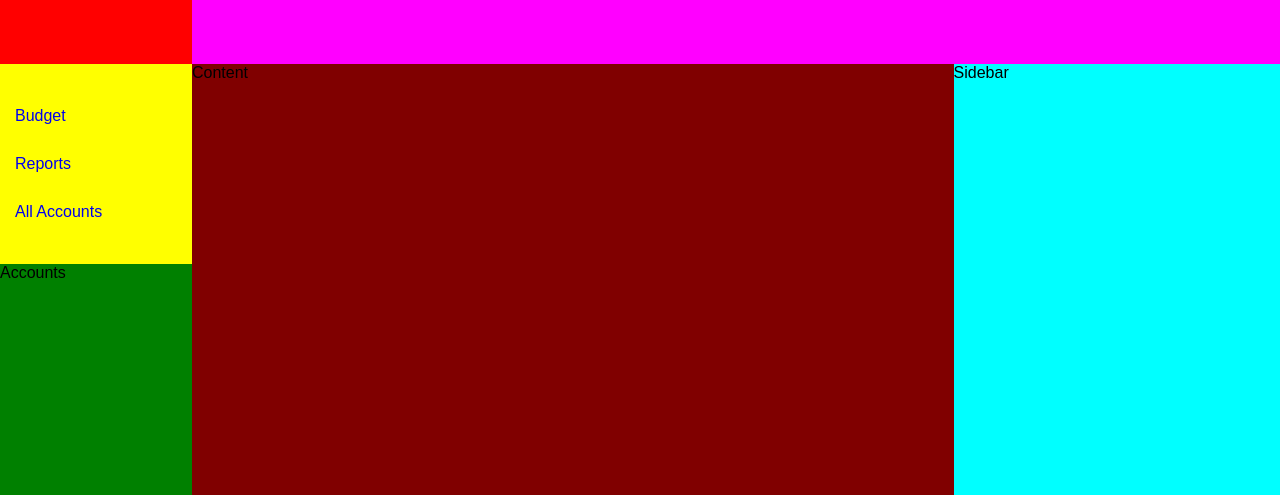
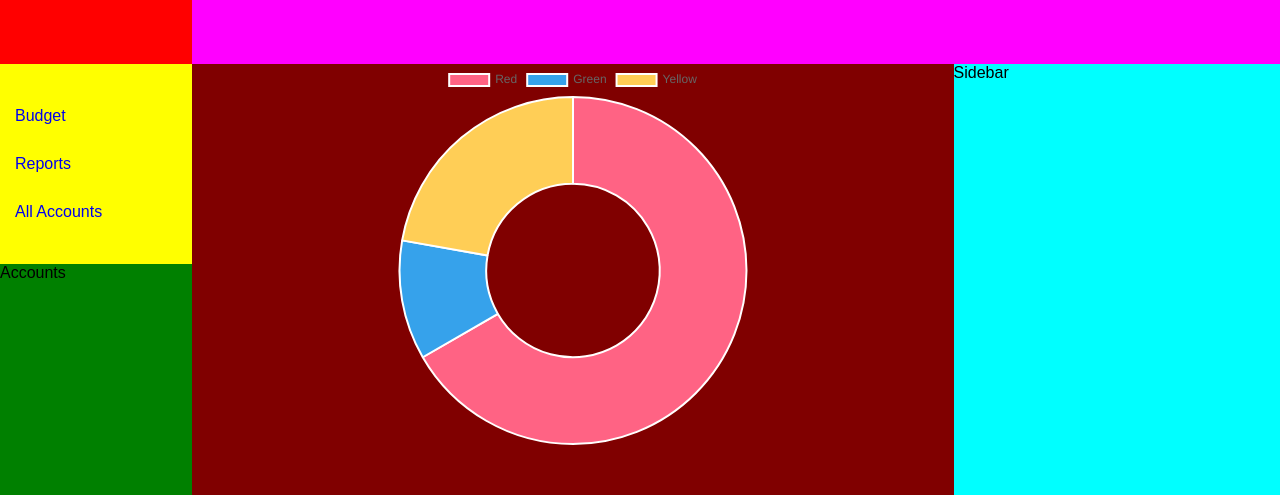
Before and after one commit to Joshhaws/simplifi-ui, a React (Create React App) app: page /Dashboard/Reports in a window 1280 px wide. Shown: the part 179-674 px from the top of the page. Built offline with nearby package versions, Linux system fonts and the light colour scheme.

Commit message:
bringing in chartjs

```diff
--- a/package.json
+++ b/package.json
@@ -4,9 +4,11 @@
   "private": true,
   "dependencies": {
     "axios": "^0.18.0",
+    "chart.js": "^2.8.0",
     "node-sass": "^4.9.4",
-    "react": "^16.8.3",
-    "react-dom": "^16.8.3",
+    "react": "^16.8.6",
+    "react-chartjs-2": "^2.7.6",
+    "react-dom": "^16.8.6",
     "react-https-redirect": "^1.0.10",
     "react-router": "^4.3.1",
     "react-router-dom": "^4.3.1",
--- a/src/pages/Budget/Budget.js
+++ b/src/pages/Budget/Budget.js
@@ -19,20 +19,6 @@ class Budget extends Component {
                             amount: 150
                         }
                     ]
-                },
-                {
-                    name: 'Non-Monthly',
-                    budgets: [
-                        {
-                            name: 'prime',
-                            amount: 10
-
-                        },
-                        {
-                            name: 'insurance',
-                            amount: 200
-                        }
-                    ]
                 }
             ]
         };
@@ -43,7 +29,9 @@ class Budget extends Component {
             <div className="budget-container">
                 <div className="item budget-header">Header</div>
                 <div className="item budget-content">
-                    <div>{ this.state.categories.map(category => <div>{category.name}</div>) }</div>
+                    <div>
+                        { this.state.categories.map(category => <div>{category.name}</div>) }
+                    </div>
                 </div>
                 <div className="item budget-sidebar">Sidebar</div>
             </div>
--- a/src/pages/Reports/Reports.js
+++ b/src/pages/Reports/Reports.js
@@ -1,12 +1,37 @@
 import React, { Component } from 'react';
+import { Doughnut } from 'react-chartjs-2';
+
 import './Reports.scss';
+
+const data = {
+    labels: [
+        'Red',
+        'Green',
+        'Yellow'
+    ],
+    datasets: [{
+        data: [300, 50, 100],
+        backgroundColor: [
+        '#FF6384',
+        '#36A2EB',
+        '#FFCE56'
+        ],
+        hoverBackgroundColor: [
+        '#FF6384',
+        '#36A2EB',
+        '#FFCE56'
+        ]
+    }]
+};
 
 class Reports extends Component {
     render() {
         return(
             <div className="reports-container">
                 <div className="item reports-header">Header</div>
-                <div className="item reports-content">Content</div>
+                <div className="item reports-content">
+                    <Doughnut data={data} />
+                </div>
                 <div className="item reports-sidebar">Sidebar</div>
             </div>
         )
```
Also changed, not shown: 1 other file (tests, documents, lock files or other folders).
